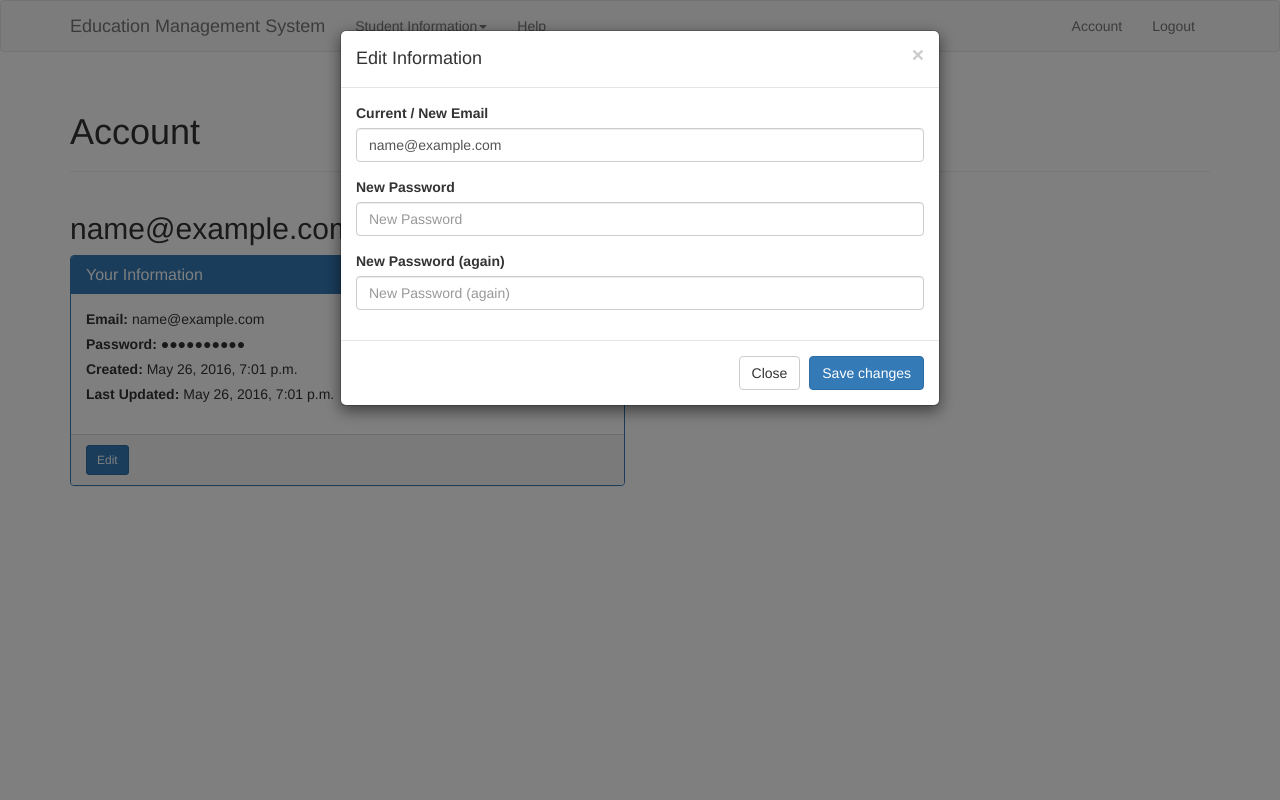
After one commit to LazerCube/crime_database, a Django app: page /account/view in a window 1280 px wide, after a click on "Edit". The commit adds this page. Run offline with Django 3.2, Linux system fonts and the light colour scheme; the visitor is signed in with stand-in values (Sample User, id 1); data comes from the database, SQL or seed files in the repository; some libraries are stand-ins or nearby versions.

Commit message:
View and edit accounts

```diff
--- a/project/accounts/forms.py
+++ b/project/accounts/forms.py
@@ -159,3 +159,79 @@ class AuthenticationForm(forms.Form):
         password = self.cleaned_data.get('password')
         user = authenticate(username=username, password=password)
         return user
+
+class EditForm(forms.ModelForm):
+    """
+    Form for editting a user.
+    """
+
+    email = forms.CharField(widget=forms.TextInput(
+                                    attrs={
+                                    'type': 'email',
+                                    'class': 'form-control',
+                                    'placeholder' : 'Current / New Email',
+                                    'autocomplete' : 'off',
+                                    }),
+                                    max_length=255,
+                                    label="Current / New Email",
+                                    required=False,
+                                )
+
+    password1 = forms.CharField(widget=forms.PasswordInput(
+                            attrs={
+                                'type': 'password',
+                                'class': 'form-control',
+                                'placeholder' : 'New Password',
+                                'autocomplete' : 'off',
+                                }),
+                                label="New Password",
+                                required=False,
+                            )
+
+    password2 = forms.CharField(widget=forms.PasswordInput(
+                            attrs={
+                                'type': 'password',
+                                'class': 'form-control',
+                                'placeholder' : 'New Password (again)',
+                                'autocomplete' : 'off',
+                                }),
+                                label="New Password (again)",
+                                required=False,
+                            )
+
+    class Meta:
+        model = User
+        fields = [  'email',
+                    'password1',
+                    'password2',
+                ]
+
+    def clean_email(self):
+        email = self.cleaned_data['email']
+        if User.objects.filter(email=email).exists():
+            if not email == self.instance.email:
+                raise forms.ValidationError('The Email, %s is already in use.' % email)
+        return email
+
+    def clean(self):
+        """
+        Checks if password1 and password2 are the same.
+        """
+        cleaned_data = super(EditForm, self).clean()
+        if 'password1' in self.cleaned_data and 'password2' in self.cleaned_data:
+            if self.cleaned_data['password1'] or self.cleaned_data['password2']:
+                if self.cleaned_data['password1'] != self.cleaned_data['password2']:
+                    raise forms.ValidationError("Passwords don't match. Please enter both fields again.")
+                validate_password(self.cleaned_data.get('password2'), self.instance)
+        return self.cleaned_data
+
+    def save(self, commit=True):
+        user = super(EditForm, self).save(commit=False)
+        password = self.cleaned_data["password2"]
+        email = self.cleaned_data["email"]
+        if password:
+            user.set_password(password)
+        if commit:
+            if not email == self.instance.email:
+                user.save()
+        return user
--- a/project/accounts/models.py
+++ b/project/accounts/models.py
@@ -10,18 +10,8 @@ class UserManager(BaseUserManager):
         if not email:
             raise ValueError('User must have a valid email address.')
 
-        if not kwargs.get('username'):
-            raise ValueError('Users must have a valid username.')
-
-        if not kwargs.get('first_name'):
-            raise ValueError('Users must have a valid forename.')
-
-        if not kwargs.get('last_name'):
-            raise ValueError('Users must have a valid surname.')
-
         user = self.model(
-            email=self.normalize_email(email), username=kwargs.get('username'),
-            first_name=kwargs.get('first_name'), last_name=kwargs.get('last_name')
+            email=self.normalize_email(email),
         )
 
         user.set_password(password)
@@ -29,14 +19,8 @@ class UserManager(BaseUserManager):
 
         return user
 
-    def create_staff(self, email, password, **kwargs):
+    def create_superuser(self, email, password, **kwargs):
         user = self.create_user(email, password, **kwargs)
-        user.staff = True
-        user.save()
-        return user
-
-    def create_superuser(self, email, password, **kwargs):
-        user = self.create_staff(email, password, **kwargs)
         user.is_admin = True
         user.save()
         return user
@@ -45,7 +29,6 @@ class User(AbstractBaseUser, PermissionsMixin):
     email = models.EmailField(unique=True, max_length=255) #Needs to be unique for login
 
     is_admin = models.BooleanField(default=False) # Are they an admin?
-    is_staff = models.BooleanField(default=False) # Are they staff?
 
     created_at = models.DateTimeField(auto_now_add=True, editable=False) #When object was created
     updated_at = models.DateTimeField(auto_now=True) #When object was last updated
--- /dev/null
+++ b/project/accounts/templates/accounts/view.html
@@ -0,0 +1,62 @@
+{% extends "base/base.html" %}
+{% load staticfiles %}
+
+{% block content %}
+    <div class="row">
+        <div class="col-lg-12">
+            <div class="page-header">
+                <h1 id="typography">Account</h1>
+            </div>
+        </div>
+    </div>
+    <div class="row">
+        <div class="col-lg-12">
+            <h2>{{ user }}</h2>
+        </div>
+    </div>
+    <div class="row">
+        <div class="col-lg-6">
+            <div class="panel panel-primary">
+                <div class="panel-heading">
+                    <h3 class="panel-title">Your Information</h3>
+                </div>
+                <div class="panel-body">
+                    <ul class="list-unstyled">
+                        <li><label>Email:</label> {{ user.email }}</li>
+                        <li><label>Password:</label> ●●●●●●●●●●</li>
+                        <li><label>Created:</label> {{ user.created_at }}</li>
+                        <li><label>Last Updated:</label> {{ user.updated_at }}</li>
+                    </ul>
+                </div>
+                <div class="panel-footer">
+                    <!-- Button trigger modal -->
+                    <button type="button" class="btn btn-sm btn-primary" data-toggle="modal" data-target="#myModal">
+                        Edit
+                    </button>
+                    <!-- Modal -->
+                    <div class="modal fade" id="myModal" tabindex="-1" role="dialog" aria-labelledby="myModalLabel">
+                        <div class="modal-dialog" role="document">
+                            <div class="modal-content">
+                                <div class="modal-header">
+                                    <button type="button" class="close" data-dismiss="modal" aria-label="Close"><span aria-hidden="true">&times;</span></button>
+                                    <h4 class="modal-title" id="myModalLabel">Edit Information</h4>
+                                </div>
+                                <form action='{% url 'accounts:view' %}' method="post">
+                                    <fieldset>
+                                        <div class="modal-body">
+                                            {% include "accounts/forms/form.html" %}
+                                        </div>
+                                        <div class="modal-footer">
+                                            <button type="button" class="btn btn-default" data-dismiss="modal">Close</button>
+                                            <button class="btn btn-primary" type='submit'>Save changes</button>
+                                        </div>
+                                    </fieldset>
+                                </form>
+                            </div>
+                        </div>
+                    </div>
+                </div>
+            </div>
+        </div>
+    </div>
+{% endblock %}
--- a/project/accounts/urls.py
+++ b/project/accounts/urls.py
@@ -3,7 +3,8 @@ from . import views
 
 app_name = 'accounts'
 urlpatterns = [
-    url(r'^login/$', views.login, name='login'),
+    url(r'^account/view$', views.account, name='view'),
     url(r'^logout/$', views.logout, name='logout'),
     url(r'^register/$', views.register, name='register'),
+    url(r'^login/$', views.login, name='login'),
 ]
--- a/project/accounts/views.py
+++ b/project/accounts/views.py
@@ -3,9 +3,21 @@ from django.contrib.auth import authenticate, login as auth_login, logout as aut
 from django.contrib.auth.decorators import login_required
 
 from accounts.models import User
-from accounts.forms import AuthenticationForm, RegistrationForm
+from accounts.forms import AuthenticationForm, RegistrationForm, EditForm
 
-from django.http import HttpResponse
+@login_required
+def account(request):
+    user = get_object_or_404(User,pk=request.user.pk)
+    form = EditForm(request.POST or None, instance=user)
+    if request.POST and form.is_valid():
+        user = form.save()
+        return redirect('accounts:view')
+
+    context = {
+            'user': user,
+            'form': form,
+    }
+    return render(request, 'accounts/view.html', context)
 
 def register(request):
     if not request.user.is_authenticated():
@@ -14,7 +26,7 @@ def register(request):
         if request.POST and form.is_valid():
             user = form.save()
             if user:
-                return HttpResponse('REGISTED!!!')
+                return redirect('accounts:login')
 
         context = {
                 'form': form,
@@ -23,7 +35,7 @@ def register(request):
 
         return render(request, 'accounts/base.html', context)
     else:
-        return HttpResponse('You are already logged in')
+        return redirect('accounts:view')
 
 def login(request):
     if not request.user.is_authenticated():
@@ -32,8 +44,9 @@ def login(request):
         if request.POST and form.is_valid():
             user = form.login(request)
             if user:
+                print("USER")
                 auth_login(request, user)
-                return HttpResponse('Logged In!!')
+                return redirect('accounts:view')
 
         context = {
                 'form': form,
@@ -42,7 +55,7 @@ def login(request):
 
         return render(request, 'accounts/base.html', context)
     else:
-        return HttpResponse('You are already logged in')
+        return redirect('accounts:view')
 
 @login_required
 def logout(request):
--- a/project/templates/base/base.html
+++ b/project/templates/base/base.html
@@ -7,7 +7,7 @@
         {% block meta-head %}
             <meta charset="utf-8">
             <meta name="viewport" content="width=device-width, initial-scale=1">
-            <title>web_application</title>
+            <title>Education Management System</title>
         {% endblock %}
         {% block styles-head %}
             <link rel="stylesheet" type="text/css" href="{% static 'bootstrap/stylesheets/bootstrap.min.css' %}"/>
--- a/project/templates/base/includes/header.html
+++ b/project/templates/base/includes/header.html
@@ -5,7 +5,7 @@
     <div class="navbar navbar-default">
         <div class="container">
             <div class="navbar-header">
-                <a href="." class="navbar-brand">Brand Name</a>
+                <a href="#" class="navbar-brand">Education Management System</a>
                 <button class="navbar-toggle" type="button" data-toggle="collapse" data-target="#navbar-main">
                     <span class="icon-bar"></span>
                     <span class="icon-bar"></span>
@@ -15,7 +15,7 @@
             <div class="navbar-collapse collapse" id="navbar-main">
                 <ul class="nav navbar-nav">
                     <li class="dropdown">
-                    <a class="dropdown-toggle" data-toggle="dropdown" href="#" id="themes">Link <span class="caret"></span></a>
+                    <a class="dropdown-toggle" data-toggle="dropdown" href="#" id="themes">Student Information<span class="caret"></span></a>
                         <ul class="dropdown-menu">
                             <li><a href="#">Test</a></li>
                             <li class="divider"></li>
@@ -28,7 +28,7 @@
                 </ul>
 
                 <ul class="nav navbar-nav navbar-right">
-                    <li><a href="#">Home</a></li>
+                    <li><a href="{% url 'accounts:view' %}">Account</a></li>
                     <li><a href="{% url 'accounts:logout' %}">Logout</a></li>
                 </ul>
             </div>
```
Also changed, not shown: project/management/models.py (+26 -6 lines), project/accounts/migrations/0003_remove_user_is_staff.py (added), project/management/migrations/0003_auto_20160528_1344.py (added).
